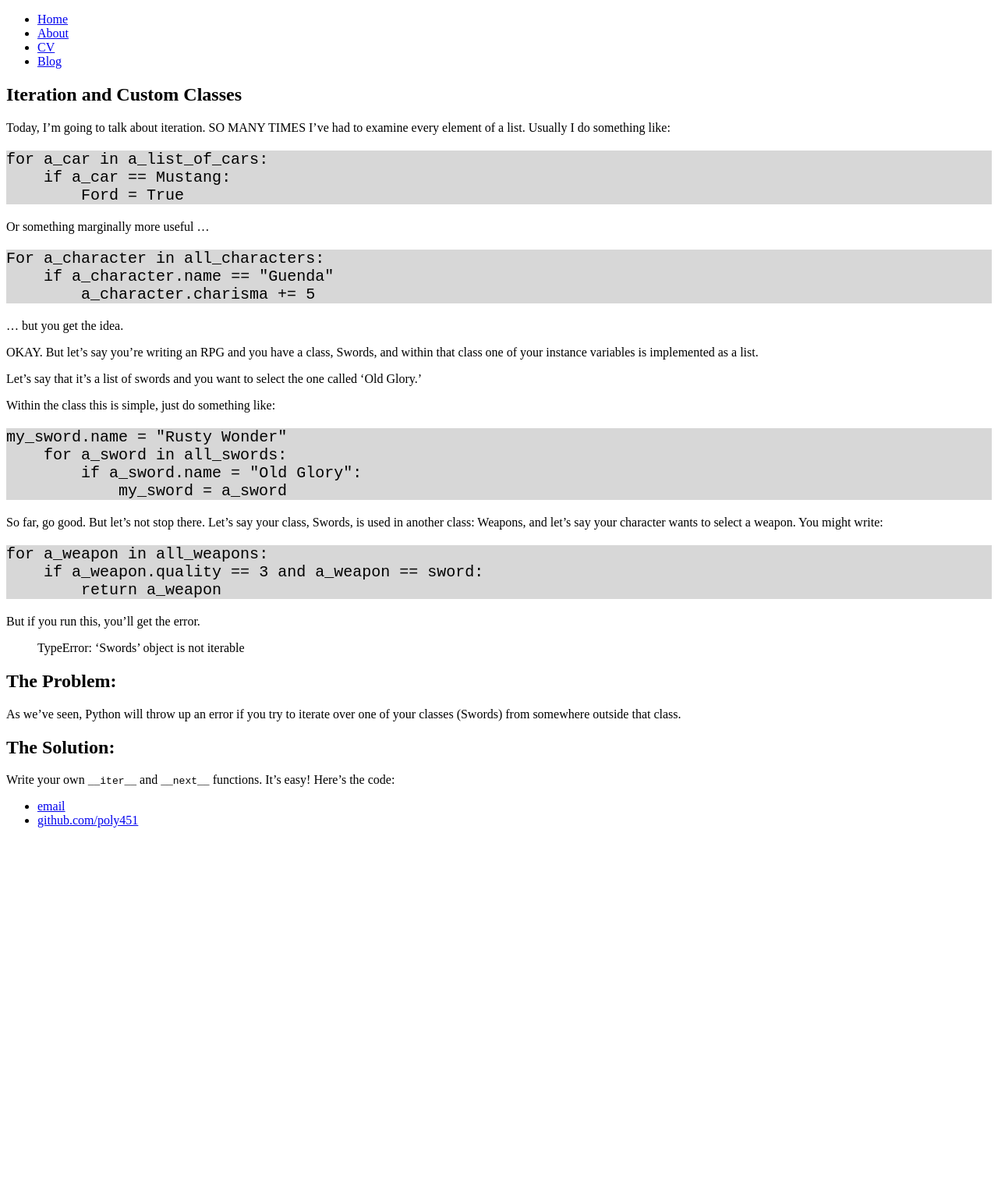
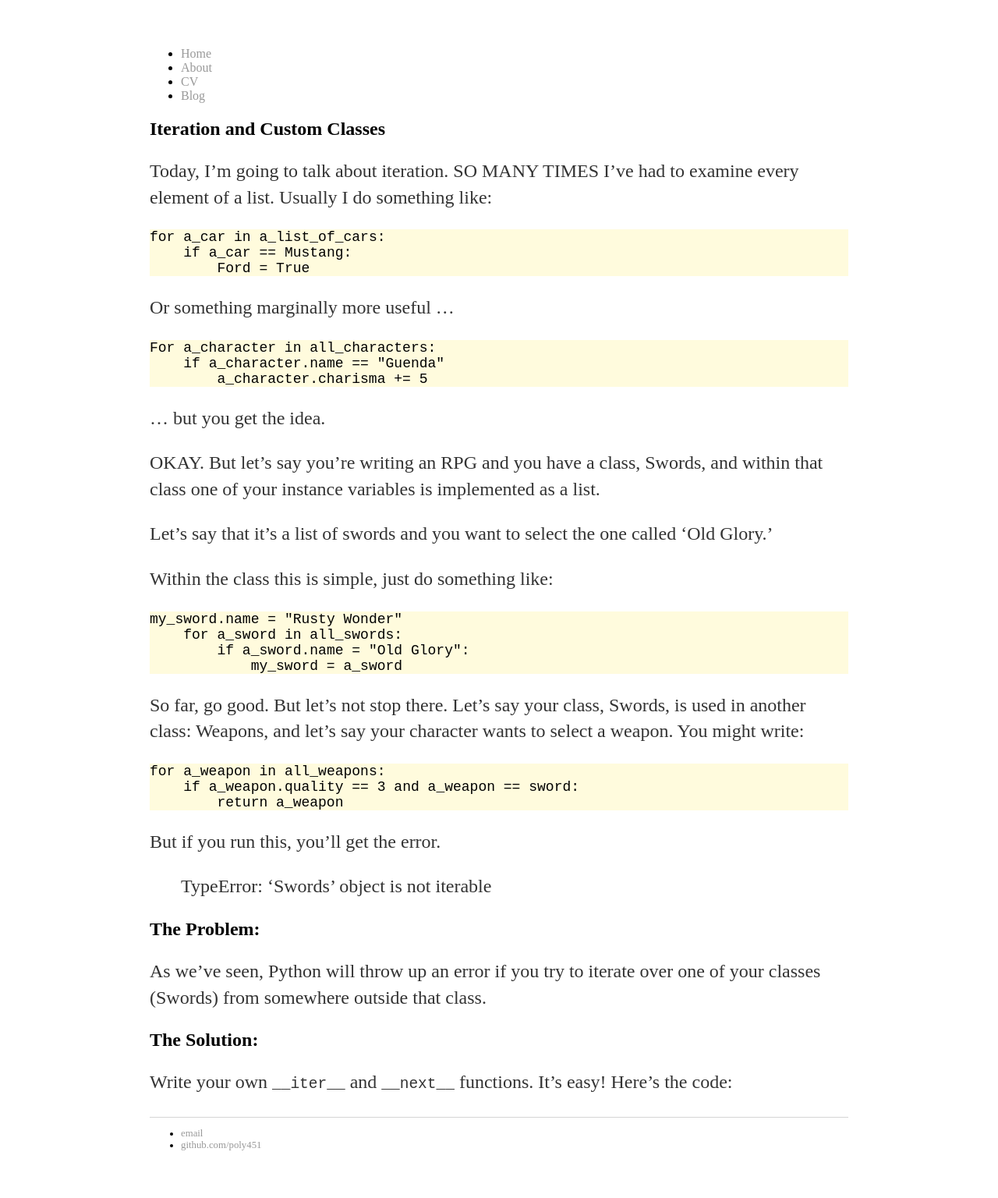
Before and after one commit to poly451/poly451.github.io, a Jekyll site: the page built from _posts/2019-04-28-this-is-an-experiment.md, in a window 1280 px wide. Shown: the whole page at 78% size. Built offline with Jekyll 4.4.1, drawn with Linux system fonts in a browser that asks for light colours; before the commit the page ends 1077 px from its top, so only the background shows below that.

Commit message:
Update exp01.html

```diff
--- a/_layouts/exp01.html
+++ b/_layouts/exp01.html
@@ -4,6 +4,7 @@
 			<title>{{ page.title }}</title>
 			<!-- link to main stylesheet -->
 			<!-- <link rel="stylesheet" type="text/css" href="/css/exp01.css"> -->
+			<link rel="stylesheet" type="text/css" href="/css/exp01.css">
 			<style>
 				div.highlight {
 					font-size: 20px;
```
